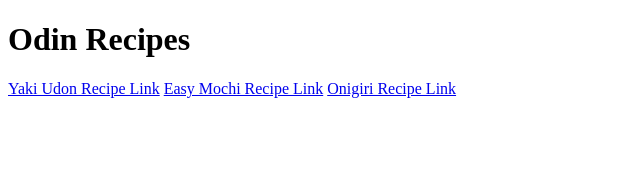
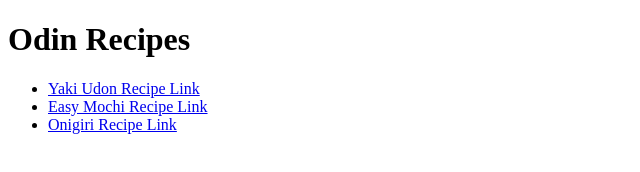
Before and after one commit to Dipesh054/odin-recipes, a plain HTML site: page index.html in a window 1280 px wide. Shown: the whole page, without its empty margins (0-640 px from the left). Drawn offline with Linux system fonts and the light colour scheme.

Commit message:
added the links in unordered link

```diff
--- a/index.html
+++ b/index.html
@@ -8,8 +8,10 @@
   <body>
     <h1>Odin Recipes</h1>
 
-    <a href="./recipes/yaki-udon.html" target="_blank noopener noreferer">Yaki Udon Recipe Link</a>
-    <a href="./recipes/easy-mochi.html" target="_blank noopener noreferer">Easy Mochi Recipe Link</a>
-    <a href="./recipes/onigiri.html" target="_blank noopener noreferer">Onigiri Recipe Link</a>
-</body>
+    <ul>
+      <li><a href="./recipes/yaki-udon.html" target="_blank noopener noreferer">Yaki Udon Recipe Link</a></li>
+      <li><a href="./recipes/easy-mochi.html" target="_blank noopener noreferer">Easy Mochi Recipe Link</a></li>
+      <li><a href="./recipes/onigiri.html" target="_blank noopener noreferer">Onigiri Recipe Link</a></li>
+    </ul>
+  </body>
 </html>
```
